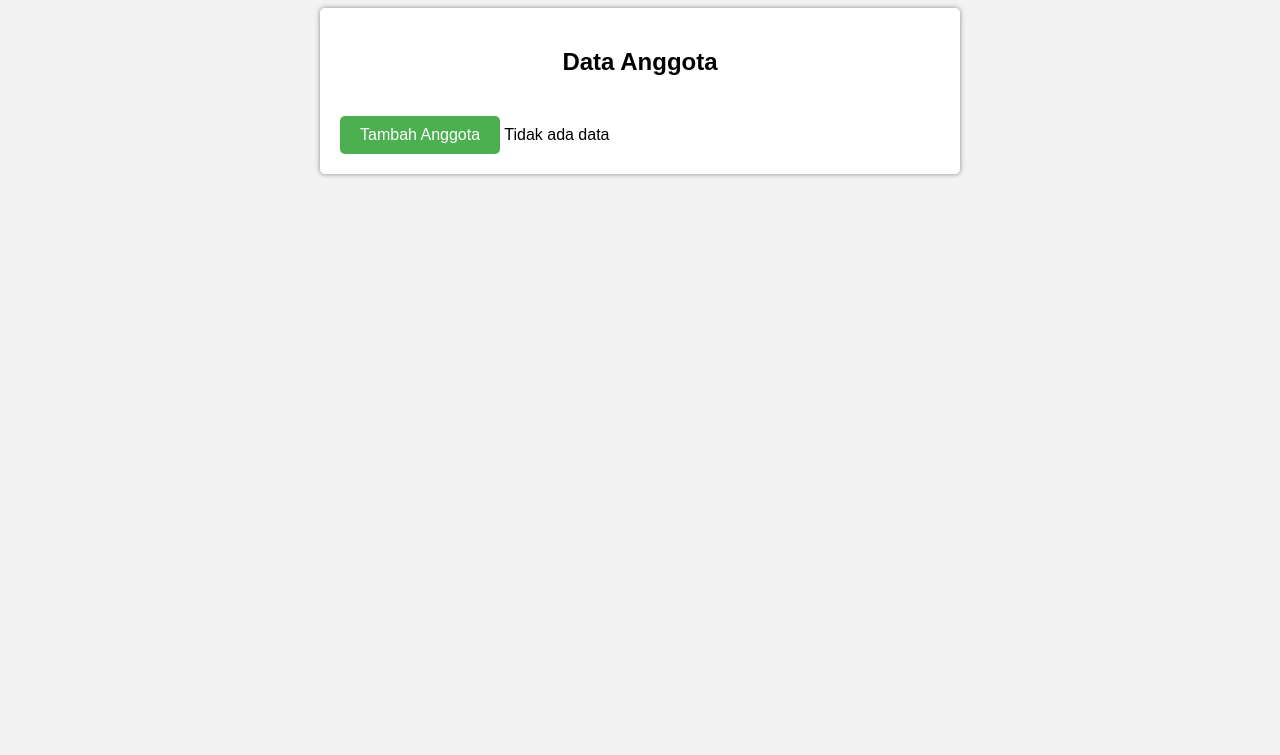
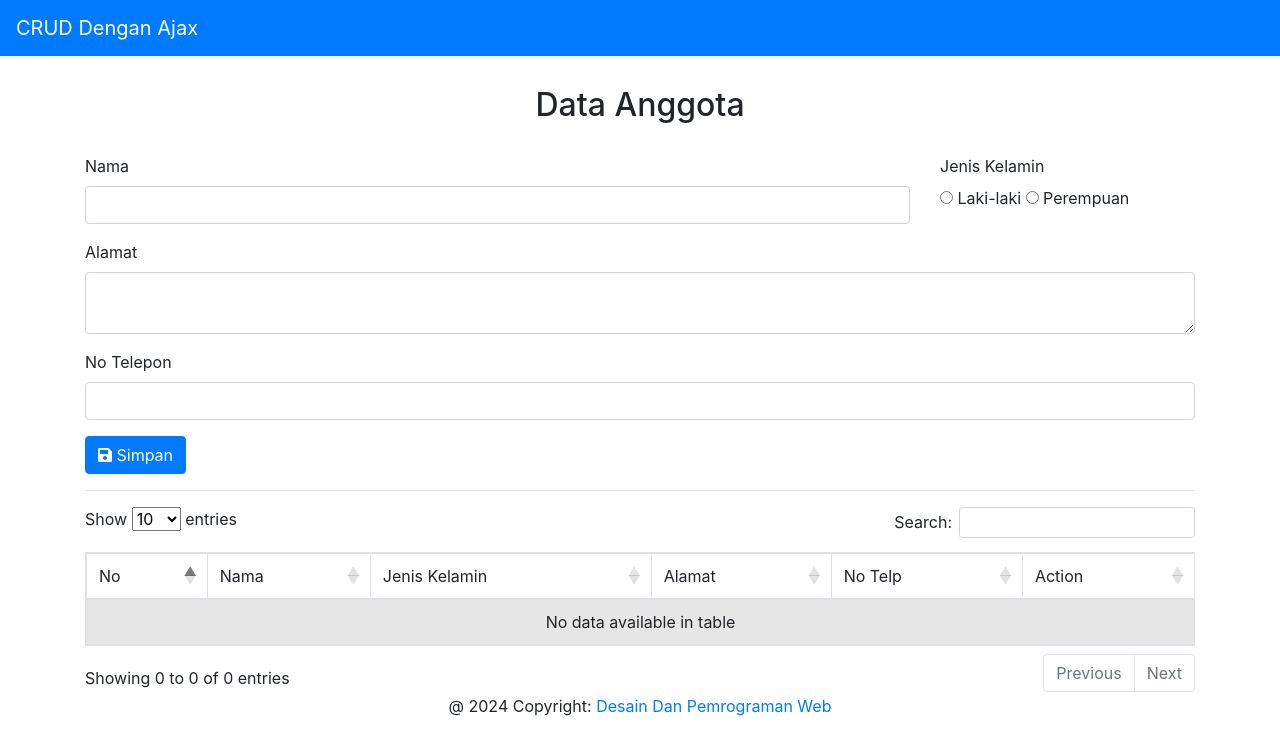
Before and after one commit to rozaqi02/PemrogramanWeb, a PHP site: page /ajax/index.php in a window 1280 px wide. Shown: the top 755 px of the page. Run offline with PHP 8.4, Linux system fonts and the light colour scheme; data that the repository does not hold is empty; some libraries are stand-ins or nearby versions.

Commit message:
Pertemuan10 CRUD

```diff
--- /dev/null
+++ b/Pertemuan10 CRUD/ajax/auth.php
@@ -0,0 +1,6 @@
+<?php
+session_start();
+if (empty($_SESSION['csrf_token'])) {
+    $_SESSION['csrf_token'] = bin2hex(random_bytes(32));
+}
+?>
--- /dev/null
+++ b/Pertemuan10 CRUD/ajax/data.php
@@ -0,0 +1,83 @@
+<table id="example" class="table table-striped table-bordered" style="width:100%">
+    <thead>
+        <tr>
+            <td>No</td>
+            <td>Nama</td>
+            <td>Jenis Kelamin</td>
+            <td>Alamat</td>
+            <td>No Telp</td>
+            <td>Action</td>
+        </tr>
+    </thead>
+    <tbody>
+        <?php
+            // Mengambil data dari database dan menampilkannya dalam bentuk baris tabel
+        ?>
+    </tbody>
+</table>
+
+<script type="text/javascript">
+    // Menginisialisasi DataTables untuk tabel dengan id 'example'
+    $(document).ready(function() {
+        $('#example').DataTable();
+    });
+    function reset(){
+        // Reset pesan kesalahan pada elemen dengan id 'err_nama', 'err_jenis_kelamin', 'err_alamat', 'err_no_telp'
+        document.getElementById("err_nama").innerHTML = "";
+        document.getElementById("err_jenis_kelamin").innerHTML = "";
+        document.getElementById("err_alamat").innerHTML = "";
+        document.getElementById("err_no_telp").innerHTML = "";
+    }
+
+    // Fungsi untuk menangani klik pada tombol edit
+    $(document).on('click', '.edit_data', function() {
+        // Scroll ke atas halaman
+        $('html, body').animate({ scrollTop: 0 }, 'slow');
+        // Ambil id data yang akan diedit
+        var id = $(this).attr('id');
+        // Kirim permintaan AJAX untuk mendapatkan data yang akan diedit
+        $.ajax({
+            type: 'POST',
+            url: "get_data.php",
+            data: {id:id},
+            dataType:'json',
+            success: function(response) {
+                // Mereset pesan kesalahan
+                reset();
+                // Scroll ke atas halaman
+                $('html, body').animate({ scrollTop: 30 }, 'slow');
+                // Mengisi form dengan data yang diperoleh dari server
+                document.getElementById("id").value = response.id;
+                document.getElementById("nama").value = response.nama;
+                document.getElementById("alamat").value = response.alamat;
+                document.getElementById("no_telp").value = response.no_telp;
+                // Menentukan jenis kelamin sesuai data yang diperoleh dari server
+                if (response.jenis_kelamin=="L") {
+                    document.getElementById("jenkel1").checked = true;
+                } else {
+                    document.getElementById("jenkel2").checked = true;
+                }
+            }, error: function(response) {
+                console.log(response.responseText);
+            }
+        });
+    });
+
+    // Untuk menangani klik pada tombol hapus
+    $(document).on('click', '.hapus_data', function() {
+        // Ambil id data yang akan dihapus
+        var id = $(this).attr('id');
+        // Kirim permintaan AJAX untuk menghapus data
+        $.ajax({
+            type: 'POST',
+            url: "hapus_data.php",
+            data: {id:id},
+            success: function()  {
+                // Memuat ulang data setelah data dihapus
+                $('data').load("data.php");
+            }, error: function(response) {
+                console.log(response.responseText);
+            }
+        });
+    });
+</script>
--- /dev/null
+++ b/Pertemuan10 CRUD/ajax/index.php
@@ -0,0 +1,134 @@
+<?php
+    // Menyertakan file auth.php untuk memastikan pengguna yang masuk sudah login
+    include 'auth.php';
+?>
+<html lang="en">
+<head>
+    <meta charset="UTF-8">
+    <meta name="viewport" content="width=device-width, initial-scale=1.0">
+    <meta name="csrf-token" content="<?= $_SESSION['csrf_token'] ?>">
+    <!-- Stylesheet dari Bootstrap -->
+    <link href="https://cdnjs.cloudflare.com/ajax/libs/twitter-bootstrap/4.1.3/css/bootstrap.css" rel="stylesheet">
+    <!-- Font awesome untuk ikon -->
+    <link rel="stylesheet" href="https://use.fontawesome.com/releases/v5.7.2/css/all.css" integrity="sha384-fnmDCqbTlwilj8lyTjo7mOUStjsKC4pQpQbqyi7RrhN7udi9RwhKkMHpvl.bHG9Sr" crossorigin="anonymous">
+    <!-- Sertakan stylesheet dari DataTables -->
+    <link rel="stylesheet" type="text/css" href="https://cdn.datatables.net/1.10.19/css/dataTables.bootstrap4.min.css">
+    <title>Data Anggota</title>
+</head>
+<body>
+    <nav class="navbar navbar-dark bg-primary">
+        <a class="navbar-brand" href="index.php" style="color: #fff;">
+            CRUD Dengan Ajax
+        </a>
+    </nav>
+    <div class="container">
+        <h2 align="center" style="margin: 30px;">Data Anggota</h2>
+        <!-- Untuk menambah dan mengedit data anggota -->
+        <form method="post" class="form-data" id="form-data">
+            <div class="row">
+                <div class="col-sm-9">
+                    <div class="form-group">
+                        <label>Nama</label>
+                        <input type="hidden" name="id" id="id">
+                        <input type="text" name="nama" id="nama" class="form-control" required="true">
+                    </div>
+                    <p class="text-danger"  id="err_nama"></p>
+                </div>
+                <div class="col-sm-3">
+                    <div class="form-group">
+                        <label>Jenis Kelamin</label><br>
+                        <input type="radio" name="jenis_kelamin" id="jenkel1" value="L" required="true"> Laki-laki
+                        <input type="radio" name="jenis_kelamin" id="jenkel2" value="P"> Perempuan
+                    </div>
+                    <p class="text-danger" id="err_jenis_kelamin"></p>
+                </div>
+            </div>
+            <div class="form-group">
+                <label>Alamat</label>
+                <textarea name="alamat" id="alamat" class="form-control" required="true"></textarea>
+                <p class="text-danger"  id="err_alamat"></p>
+            </div>
+            <div class="form-group">
+                <label>No Telepon</label>
+                <input type="number" name="no_telp" id="no_telp" class="form-control" required="true">
+                <p class="text-danger"  id="err_no_telp"></p>
+            </div>
+            <div class="form-group">
+                <button type="button" name="simpan" id="simpan" class="btn btn-primary">
+                    <i class="fa fa-save"></i> Simpan
+                </button>
+            </div>
+        </form>
+        <hr>
+        <!-- Div untuk menampilkan data anggota menggunakan DataTables -->
+        <div class="data"></div>
+    </div>
+    <div class="text-center">@ <?php echo date('Y'); ?> Copyright:
+        <a href="https://google.com/"> Desain Dan Pemrograman Web</a>
+    </div>
+    <!-- jQuery -->
+    <script src="https://ajax.googleapis.com/ajax/libs/jquery/1.11.1/jquery.min.js"></script>
+    <!--  DataTables -->
+    <script src="https://cdn.datatables.net/1.10.19/js/jquery.dataTables.min.js"></script>
+    <script src="https://cdn.datatables.net/1.10.19/js/dataTables.bootstrap4.min.js"></script>
+    <!-- Bootstrap JavaScript -->
+    <script src="https://maxcdn.bootstrapcdn.com/bootstrap/4.3.1/js/bootstrap.min.js"></script>
+    <script type="text/javascript">
+        $(document).ready(function(){
+            // Atur CSRF token untuk setiap permintaan AJAX
+            $.ajaxSetup({
+                headers: {
+                    'Csrf-Token': $('meta[name="csrf-token"]').attr('content')
+                }
+            });
+            // Muat data anggota saat halaman dimuat
+            $('.data').load("data.php");
+        });
+        $("#simpan").click(function(){
+            // Ambil data dari form
+            var data = $('.form-data').serialize();
+            // Validasi form sebelum mengirimkan permintaan AJAX
+            var nama = document.getElementById("nama").value;
+            var alamat = document.getElementById("alamat").value;
+            var no_telp = document.getElementById("no_telp").value;
+            if (nama == "") {
+                document.getElementById("err_nama").innerHTML = "Nama Harus Diisi";
+            } else {
+                document.getElementById("err_nama").innerHTML = "";
+            }
+            if (alamat == "") {
+                document.getElementById("err_alamat").innerHTML = "Alamat Harus Diisi";
+            } else {
+                document.getElementById("err_alamat").innerHTML = "";
+            }
+            if (document.getElementById("jenkel1").checked == false && document.getElementById("jenkel2").checked == false) {
+                document.getElementById("err_jenis_kelamin").innerHTML = "Jenis Kelamin Harus Dipilih";
+            } else {
+                document.getElementById("err_jenis_kelamin").innerHTML = "";
+            }
+            if (no_telp == "") {
+                document.getElementById("err_no_telp").innerHTML = "No Telepon Harus Diisi";
+            } else {
+                document.getElementById("err_no_telp").innerHTML = "";
+            }
+            // Kirim permintaan AJAX jika validasi berhasil
+            if (nama != "" && alamat != "" && (document.getElementById("jenkel1").checked == true || document.getElementById("jenkel2").checked == true) && no_telp != "") {
+                $.ajax({
+                    type: 'POST',
+                    url: "form_action.php",
+                    data: data,
+                    success: function() {
+                        // Memuat ulang data setelah berhasil menyimpan/memperbarui data anggota
+                        $('.data').load("data.php");
+                        // Mereset form
+                        document.getElementById("id").value = "";
+                        document.getElementById("form-data").reset();
+                    }, error: function(response) {
+                        console.log(response.responseText);
+                    }
+                });
+            }
+        });
+    </script>
+</body>
+</html>
--- a/Pertemuan10 CRUD/index.php
+++ b/Pertemuan10 CRUD/index.php
@@ -1,41 +1,77 @@
 <!DOCTYPE html>
 <html>
 <head>
-        <title>Data Anggota</title>
-        <link rel="stylesheet" href="style.css">
+    <title>Data Anggotas/title>
+        <link rel="stylesheet" href="https://maxcdn.bootstrapcdn.com/bootstrap/4.5.2/css/bootstrap.min.css">
 </head>
 <body>
-        <div class="container">
+    <div class="container mt-4">
         <h2>Data Anggota</h2>
-            <a href="create.php" class="btn-tambah">Tambah Anggota</a>
+        <a class="btn btn-success mt-2" href="create.php">Tambah Data</a>
+        <br><br>
         <?php
 include('koneksi.php');
+$query = "SELECT FROM anggota order by id desc";
+$result = mysqli_query($koneksi, $query);
+?>
+        <table class="table">
+            <thead class="thead-light">
+                <tr>
+                    <th>No</th>
+                    <th>Nama</th>
+                    <th>Jenis Kelamin</th>
+                    <th>Alamat</th>
+                    <th>No. Telp</th>
+                    <th>Aksi</th>
+                </tr>
+            </thead>
+            <tbody>
+     <?php
+    $no = 1;
+    while ($row = mysqli_fetch_assoc($result)) {
+    $kelamin = ($row["jenis_kelamin"] == 'L')? 'Laki-Laki': 'Perempuan';
+?>
 
-            $query = "SELECT * FROM anggota order by id desc";
-            $result = mysqli_query($koneksi, $query);
-
-            if(mysqli_num_rows($result) > 0) {
-                $no = 1;
-                echo "<table>";
-                echo "<tr><th>No</th><th>Nama</th><th>Jenis Kelamin</th><th>Alamat</th><th>No. Telp</th><th>Aksi</th></tr>";
-                while($row = mysqli_fetch_array($result)) {
-                    $kelamin = ($row["jenis_kelamin"] === 'L')? 'Laki-laki':'Perempuan';
-                    echo "<tr><td>" . $no++ . "</td><td>" . $row["nama"] . "</td><td>" . $kelamin . "</td><td>" . $row["alamat"] . "</td><td>" . $row["no_telp"] . "</td><td><a href='edit.php?id=" . $row["$id"] . ", \"" . $row["nama"] . "\")'>Hapus</a></td></tr>";
+                <tr>
+                    <td><?=$no++?></td>
+                    <td><?=$row["nama"]?></td>
+                    <td><?=$kelamin?></td>
+                    <td><?=$row["alamat"]?></td>
+                    <td><?=$row["no_telp"]?></td>
+                    <td>
+                        <a class="btn btn-primary" href="edit.php?id=<?=$row["id"]?>">Edit</a>
+                        <a class='btn btn-danger" href="#" data-toggle='modal
+                            data-target='#hapusModal<?=$row["id"]?>'>Hapus</a>
+                    </td>
+                </tr>
+                <div class='modal fade' id='hapusModal<?= $row["id"] ?>' tabindex="-1" role='dialog'
+                    aria-labelledby='exampleModalLabel' aria-hidden='true'>
+                    <div class='modal-dialog' role='document'>
+                        <div class='modal-content'>
+                            <div class='modal-header'>
+                                <h5 class='modal-title' id='exampleModal Label'> Konfirmasi Hapus</h5>
+                                <button type='button' class='close' data-dismiss='modal aria-label=' Close'>
+                                    <span aria-hidden='true'>&times;</span>
+                                </button>
+                            </div>
+                            <div class="modal-body">
+                                <?= "Apakah Anda yakin ingin menghapus data dengan nama " .$row['nama'] ."?" ?>
+                            </div>
+                            <div class='modal-footer'>
+                                <a class='btn btn-danger' href='proses.php?aksi=hapus&id=<?= $row["id"] ?>'>Hapus</a>
+                                <button type='button' class='btn btn-secondary' data-dismiss='modal'>Batal</button>
+                            </div>
+                        </div>
+                    </div>
+                </div>
+            <?php
             }
-                echo "</table>";
-            } else {
-                echo "Tidak ada data";
-            }
-            mysqli_close($koneksi);
             ?>
+</tbody>
+</table>
 </div>
-        <script>
-            function konfirmasiHapus(id, nama) {
-                var konfirmasi = confirm("Apakah Anda yakin ingin menghapus data dengan Nama " + nama + "?");
-                if(konfirmasi){
-                    window.location.href = "proses.php?aksi=hapus&id" + id;
-                }
-            }
-        </script>
+    <script src="https://code.jquery.com/jquery-3.5.1.slim.min.js"></script>
+    <script src="https://cdn.jsdelivr.net/npm/@popperjs/core@2.5.3/dist/umd/popper.min.js"></script>
+    <script src="https://maxcdn.bootstrapcdn.com/bootstrap/4.5.2/js/bootstrap.min.js"></script>
 </body>
 </html>
--- a/Pertemuan10 CRUD/style.css
+++ b/Pertemuan10 CRUD/style.css
@@ -2,6 +2,7 @@ body {
     font-family: Arial, sans-serif;
     background-color: #f2f2f2;
 }
+
 .container {
     max-width: 600px;
     margin: 0 auto;
@@ -9,25 +10,34 @@ body {
     background-color: #fff;
     border-radius: 5px;
     box-shadow: 0px 0px 5px #888888;
-}
-h2 {
+
+    h2 {}
+
     text-align: center;
 }
+
 table {
     width: 100%;
     border-collapse: collapse;
     margin-top: 20px;
 }
-table, th, td {
+
+table,
+th,
+td {
     border: 1px solid #ddd;
 }
-th, td {
+
+th,
+td {
     padding: 8px;
     text-align: left;
 }
+
 th {
     background-color: #f2f2f2;
 }
+
 .btn-tambah {
     display: inline-block;
     background-color: #4CAF50;
@@ -41,16 +51,20 @@ th {
     cursor: pointer;
     border-radius: 5px;
 }
+
 .btn-tambah:hover {
     background-color: #45a049;
 }
+
 form {
     margin-top: 20px;
 }
+
 label {
     display: block;
     font-weight: bold;
 }
+
 input[type="text"] {
     width: 95%;
     padding: 10px;
@@ -58,14 +72,18 @@ input[type="text"] {
     border: 1px solid #ccc;
     border-radius: 3px;
 }
-.radio-group label{
+
+.radio-group label {
     display: inline;
     margin-right: 20px;
 }
+
 input[type="radio"] {
     margin-right: 5px;
 }
-button[type="submit"] {
+
+button [type="submit"],
+.btn-kembali {
     text-decoration: none;
     background-color: #4CAF50;
     color: white;
@@ -74,9 +92,12 @@ button[type="submit"] {
     border-radius: 5px;
     cursor: pointer;
 }
-button[type="submit"]:hover, .btn-kembali:hover {
+
+button[type="submit"]:hover,
+.btn-kembali:hover {
     background-color: #45a049;
 }
+
 .btn-kembali {
     background-color: #e74c3c;
 }
```
Also changed, not shown: Pertemuan10 CRUD/ajax/csrf.php (added, +28 -0 lines), Pertemuan10 CRUD/ajax/form_action.php (added, +38 -0 lines), Pertemuan10 CRUD/ajax/get_data.php (added, +37 -0 lines), Pertemuan10 CRUD/ajax/hapus_data.php (added, +25 -0 lines), Pertemuan10 CRUD/ajax/koneksi.php (added, +7 -0 lines), Pertemuan10 CRUD/create.php (added, +45 -0 lines), Pertemuan10 CRUD/edit.php (added, +57 -0 lines), Pertemuan10 CRUD/proses.php (added, +53 -0 lines). Lines whose indentation alone changed are shown as unchanged.
